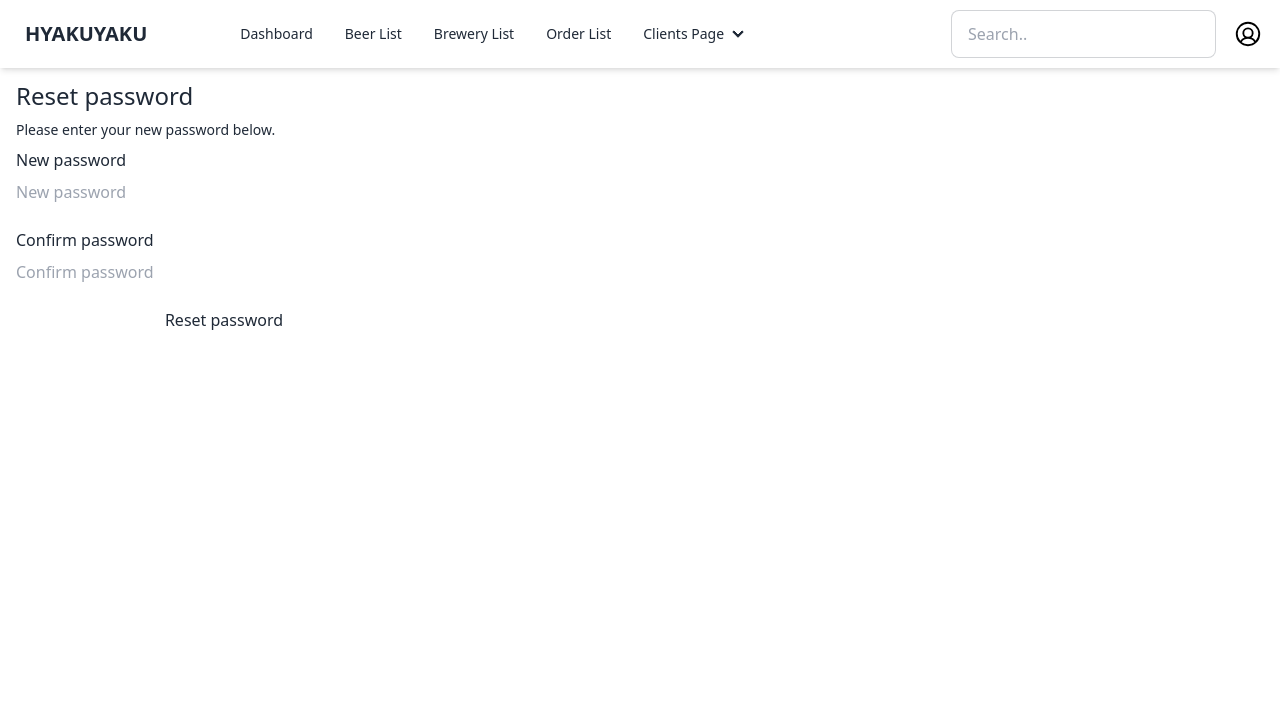
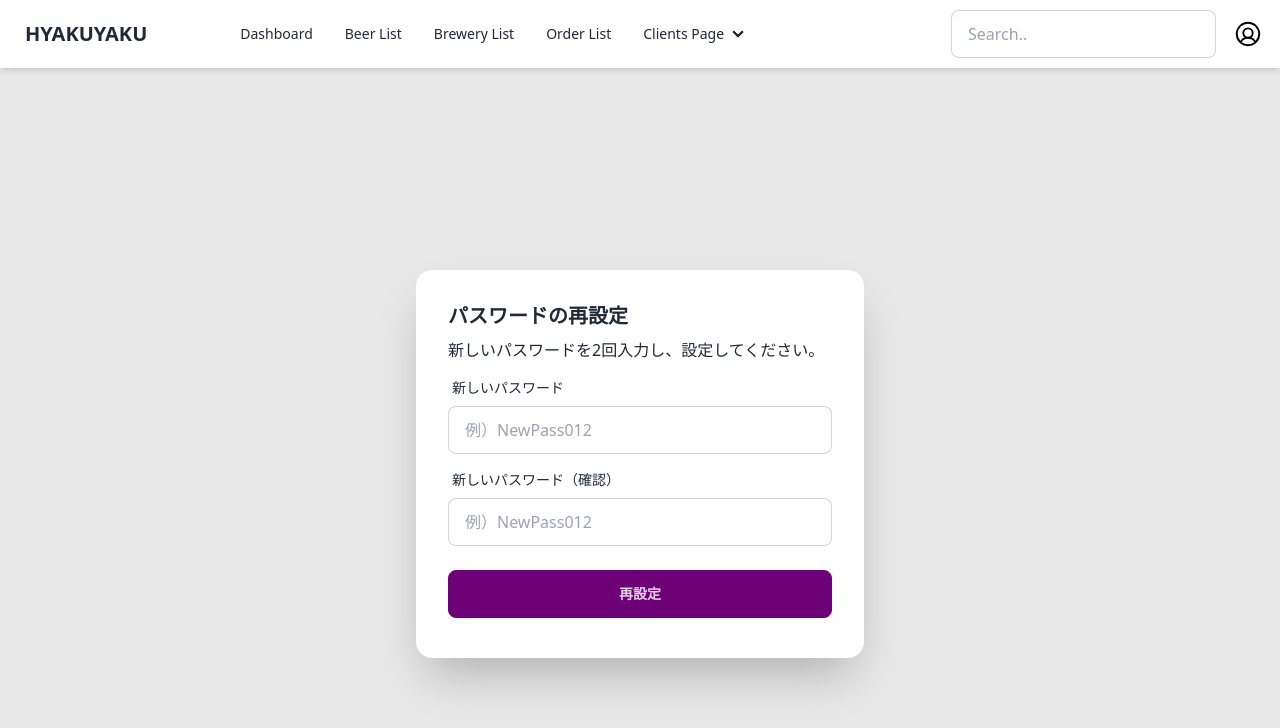
Before and after one commit to chell2/HYAKUYAKU, a Next.js app: page /reset-password in a window 1280 px wide. Shown: the top 728 px of the page. Built offline with nearby package versions, Linux system fonts and the light colour scheme.

Commit message:
パスワードリセット

```diff
--- a/app/actions.ts
+++ b/app/actions.ts
@@ -63,7 +63,11 @@ export const forgotPasswordAction = async (formData: FormData) => {
   const callbackUrl = formData.get('callbackUrl')?.toString();
 
   if (!email) {
-    return encodedRedirect('error', '/forgot-password', 'Email is required');
+    return encodedRedirect(
+      'error',
+      '/forgot-password',
+      'メールアドレスを入力してください'
+    );
   }
 
   const { error } = await supabase.auth.resetPasswordForEmail(email, {
@@ -75,7 +79,7 @@ export const forgotPasswordAction = async (formData: FormData) => {
     return encodedRedirect(
       'error',
       '/forgot-password',
-      'Could not reset password'
+      'メールを送信できませんでした'
     );
   }
 
@@ -86,7 +90,7 @@ export const forgotPasswordAction = async (formData: FormData) => {
   return encodedRedirect(
     'success',
     '/forgot-password',
-    'Check your email for a link to reset your password.'
+    'パスワード再設定用のメールを送信しました'
   );
 };
 
@@ -97,15 +101,19 @@ export const resetPasswordAction = async (formData: FormData) => {
   const confirmPassword = formData.get('confirmPassword') as string;
 
   if (!password || !confirmPassword) {
-    encodedRedirect(
+    return encodedRedirect(
       'error',
       '/reset-password',
-      'Password and confirm password are required'
+      '新しいパスワードを2回入力してください'
     );
   }
 
   if (password !== confirmPassword) {
-    encodedRedirect('error', '/reset-password', 'Passwords do not match');
+    return encodedRedirect(
+      'error',
+      '/reset-password',
+      '入力内容が一致しません. ご確認ください'
+    );
   }
 
   const { error } = await supabase.auth.updateUser({
@@ -113,10 +121,14 @@ export const resetPasswordAction = async (formData: FormData) => {
   });
 
   if (error) {
-    encodedRedirect('error', '/reset-password', 'Password update failed');
+    return encodedRedirect(
+      'error',
+      '/reset-password',
+      'パスワードの再設定に失敗しました'
+    );
   }
 
-  encodedRedirect('success', '/reset-password', 'Password updated');
+  return encodedRedirect('success', '/', 'パスワードを再設定しました');
 };
 
 
--- a/app/forgot-password/page.tsx
+++ b/app/forgot-password/page.tsx
@@ -1,35 +1,49 @@
 import { forgotPasswordAction } from '@/app/actions';
-import { FormMessage, Message } from '@/components/form-message';
-import { SubmitButton } from '@/components/submit-button';
-import Link from 'next/link';
-import { SmtpMessage } from './smtp-message';
+import { FormMessage, Message } from '@/components/FormMessage';
+import { SubmitButton } from '@/components/SubmitButton';
 
 export default async function ForgotPassword(props: {
   searchParams: Promise<Message>;
 }) {
   const searchParams = await props.searchParams;
   return (
-    <>
-      <form className="flex-1 flex flex-col w-full gap-2 text-foreground [&>input]:mb-6 min-w-64 max-w-64 mx-auto">
-        <div>
-          <h1 className="text-2xl font-medium">Reset Password</h1>
-          <p className="text-sm text-secondary-foreground">
-            Already have an account?{' '}
-            <Link className="text-primary underline" href="/login">
-              Sign in
-            </Link>
+    <div className="bg-base-200 flex justify-center items-center min-h-screen">
+      <div className="max-w-md w-full">
+        <div className="card bg-base-100 w-full shadow-2xl">
+          <form className="card-body">
+            <div className="card-title">パスワードの再設定</div>
+            <p>
+              登録しているメールアドレスを入力してください。
+              <br />
+              パスワード再設定用のURLを送信します。
             </p>
+            <div className="form-control">
+              <label className="label">
+                <span className="label-text">メールアドレス</span>
+              </label>
+              <input
+                id="email"
+                name="email"
+                type="email"
+                placeholder="you@example.com"
+                className="input input-bordered"
+                required
+              />
+              <label className="label">
+                <a href="/login" className="label-text-alt link link-hover">
+                  ログインはこちら
+                </a>
+              </label>
             </div>
-        <div className="flex flex-col gap-2 [&>input]:mb-3 mt-8">
-          <label htmlFor="email">Email</label>
-          <input name="email" placeholder="you@example.com" required />
+            <div className="form-control mt-2">
               <SubmitButton formAction={forgotPasswordAction}>
-            Reset Password
+                メールを送信
               </SubmitButton>
               <FormMessage message={searchParams} />
             </div>
           </form>
-      <SmtpMessage />
-    </>
+        </div>
+      </div>
+    </div>
   );
 }
--- a/app/reset-password/page.tsx
+++ b/app/reset-password/page.tsx
@@ -1,35 +1,53 @@
 import { resetPasswordAction } from '@/app/actions';
-import { FormMessage, Message } from '@/components/form-message';
-import { SubmitButton } from '@/components/submit-button';
+import { FormMessage, Message } from '@/components/FormMessage';
+import { SubmitButton } from '@/components/SubmitButton';
 
 export default async function ResetPassword(props: {
   searchParams: Promise<Message>;
 }) {
   const searchParams = await props.searchParams;
   return (
-    <form className="flex flex-col w-full max-w-md p-4 gap-2 [&>input]:mb-4">
-      <h1 className="text-2xl font-medium">Reset password</h1>
-      <p className="text-sm text-foreground/60">
-        Please enter your new password below.
-      </p>
-      <label htmlFor="password">New password</label>
+    <div className="bg-base-200 flex justify-center items-center min-h-screen">
+      <div className="max-w-md w-full">
+        <div className="card bg-base-100 w-full shadow-2xl">
+          <form className="card-body">
+            <div className="card-title">パスワードの再設定</div>
+            <p>新しいパスワードを2回入力し、設定してください。</p>
+            <div className="form-control">
+              <label className="label">
+                <span className="label-text">新しいパスワード</span>
+              </label>
               <input
+                id="password"
+                name="password"
                 type="password"
-        name="password"
-        placeholder="New password"
+                placeholder="例）NewPass012"
+                className="input input-bordered"
                 required
               />
-      <label htmlFor="confirmPassword">Confirm password</label>
+            </div>
+            <div className="form-control">
+              <label className="label">
+                <span className="label-text">新しいパスワード（確認）</span>
+              </label>
               <input
+                id="password"
+                name="confirmPassword"
                 type="password"
-        name="confirmPassword"
-        placeholder="Confirm password"
+                placeholder="例）NewPass012"
+                className="input input-bordered"
                 required
               />
+            </div>
+            <div className="form-control mt-4">
               <SubmitButton formAction={resetPasswordAction}>
-        Reset password
+                再設定
               </SubmitButton>
               <FormMessage message={searchParams} />
+            </div>
           </form>
+        </div>
+      </div>
+    </div>
   );
 }
--- a/components/submit-button.tsx
+++ b/components/SubmitButton.tsx
@@ -10,13 +10,18 @@ interface SubmitButtonProps extends ButtonHTMLAttributes<HTMLButtonElement> {
 
 export function SubmitButton({
   children,
-  pendingText = 'Submitting...',
+  pendingText = '送信中...',
   ...props
 }: SubmitButtonProps) {
   const { pending } = useFormStatus();
 
   return (
-    <button type="submit" aria-disabled={pending} {...props}>
+    <button
+      className="btn btn-primary mb-2"
+      type="submit"
+      aria-disabled={pending}
+      {...props}
+    >
       {pending ? pendingText : children}
     </button>
   );
```
Also changed, not shown: components/FormMessage.tsx (renamed from components/form-message.tsx). Lines whose indentation alone changed are shown as unchanged.
